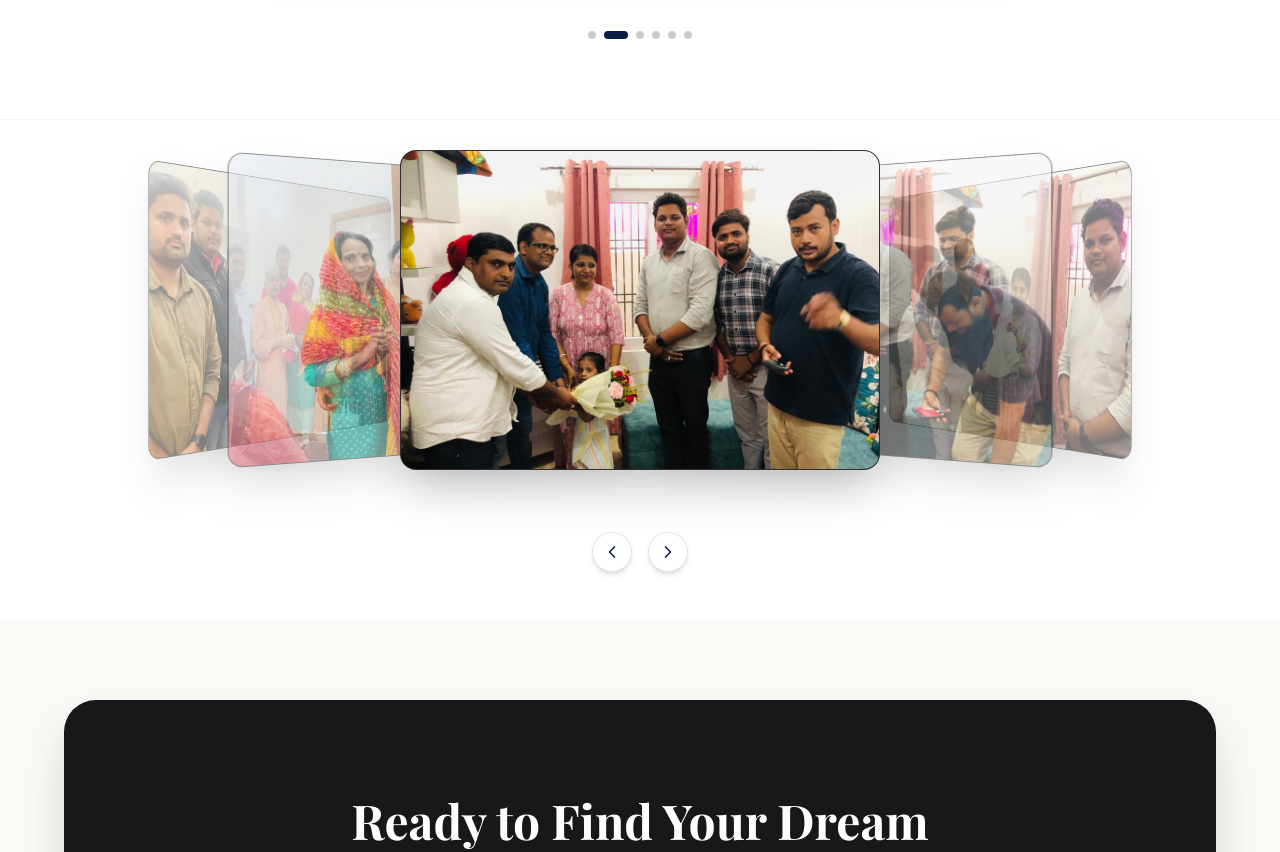
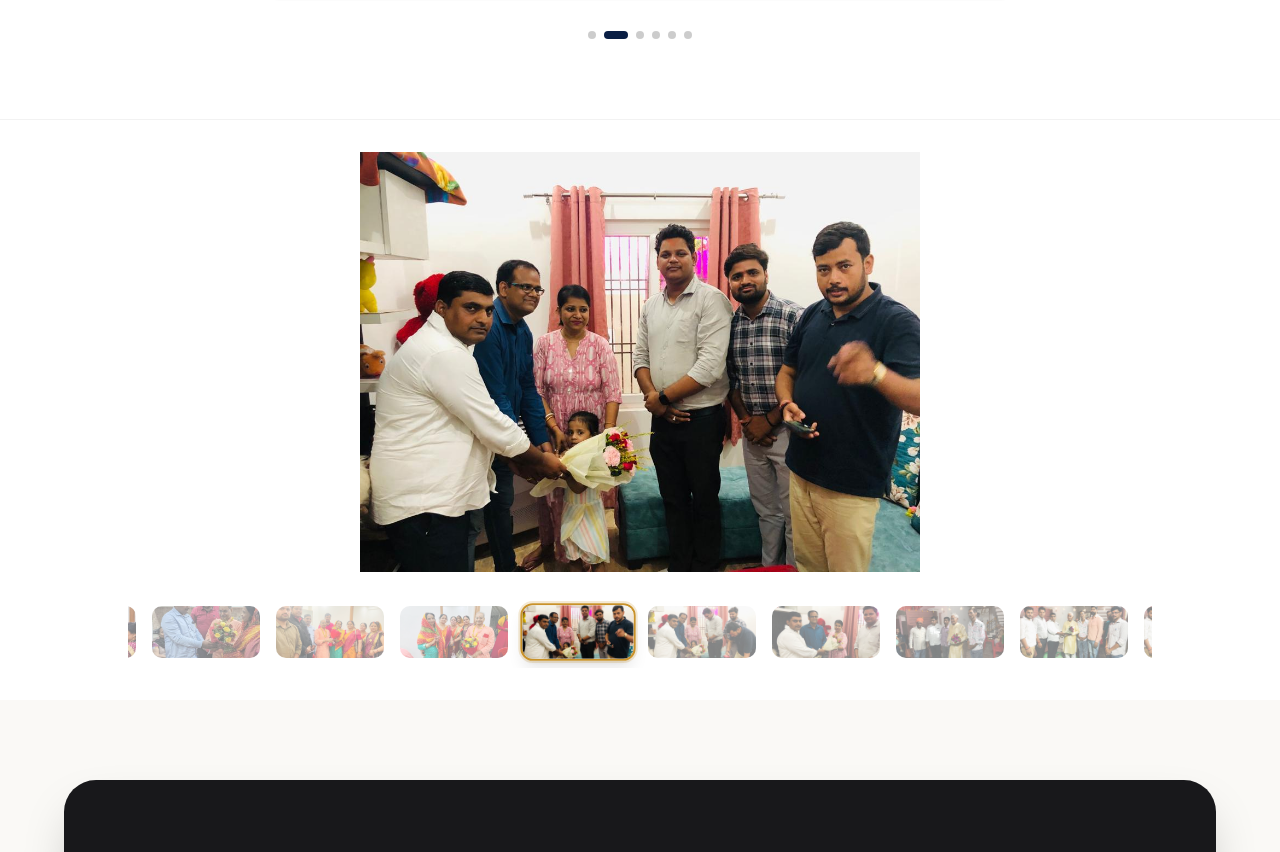
Before and after one commit to ramtajogii/realstate, a Next.js app: page / in a window 1280 px wide. Shown: the part 2612-3464 px from the top of the page. Built offline with nearby package versions, Linux system fonts and the light colour scheme.

Commit message:
fix the image widht

```diff
--- a/app/contact/page.tsx
+++ b/app/contact/page.tsx
@@ -83,7 +83,7 @@ export default function ContactPage() {
     <>
       {/* Hero */}
       <section className="relative h-72 flex items-center overflow-hidden">
-        <Image src="https://images.unsplash.com/photo-1497366216548-37526070297c?w=1920&q=80" alt="Contact" fill className="object-cover" />
+        {/* <Image src="https://images.unsplash.com/photo-1497366216548-37526070297c?w=1920&q=80" alt="Contact" fill className="object-cover" /> */}
         <div className="absolute inset-0 bg-white/75" />
         <div className="relative z-10 max-w-7xl mx-auto px-6">
           <span className="text-[#091e44] text-xs uppercase tracking-widest">Reach Us</span>
--- a/app/globals.css
+++ b/app/globals.css
@@ -21,13 +21,16 @@
 
 html {
   scroll-behavior: smooth;
+  overflow-x: clip;
+  max-width: 100%;
 }
 
 body {
   background-color: #ffffff;
   color: #000000;
   font-family: 'DM Sans', sans-serif;
-  overflow-x: hidden;
+  overflow-x: clip;
+  max-width: 100%;
 }
 
 /* Scrollbar */
--- a/app/page.tsx
+++ b/app/page.tsx
@@ -217,7 +217,7 @@ export default function HomePage() {
         {/* Background Image (replace with video if available) */}
         <div className="relative aspect-[2/1] w-full overflow-hidden bg-white">
           <div
-            className={`flex h-full ${isHeroTransitioning ? 'transition-transform duration-700 ease-in-out' : ''}`}
+            className={`flex h-full w-full ${isHeroTransitioning ? 'transition-transform duration-700 ease-in-out' : ''}`}
             style={{ transform: `translateX(-${currentSlide * 100}%)` }}
             onTransitionEnd={handleHeroTransitionEnd}
           >
@@ -406,7 +406,7 @@ export default function HomePage() {
             {/* Slider window */}
             <div className="overflow-hidden rounded-2xl border border-black/10 bg-[#F7F7F7] hover:border-[#091e44]/30 transition-all duration-300 shadow-sm">
               <div
-                className={`flex ${isTestimonialTransitioning ? 'transition-transform duration-500 ease-in-out' : ''}`}
+                className={`flex w-full ${isTestimonialTransitioning ? 'transition-transform duration-500 ease-in-out' : ''}`}
                 style={{ transform: `translateX(-${currentTestimonial * 100}%)` }}
                 onTransitionEnd={handleTestimonialTransitionEnd}
               >
@@ -431,14 +431,14 @@ export default function HomePage() {
             {/* Left and Right Arrows */}
             <button
               onClick={handlePrevTestimonial}
-              className="absolute left-[-8px] md:left-[-24px] top-1/2 -translate-y-1/2 z-10 flex items-center justify-center w-10 h-10 md:w-12 md:h-12 rounded-full bg-white border border-black/10 hover:border-[#091e44]/30 text-[#091e44] hover:bg-[#091e44] hover:text-white transition-all duration-300 shadow-md focus:outline-none hover:scale-105"
+              className="absolute left-1 md:left-[-24px] top-1/2 -translate-y-1/2 z-10 flex items-center justify-center w-10 h-10 md:w-12 md:h-12 rounded-full bg-white border border-black/10 hover:border-[#091e44]/30 text-[#091e44] hover:bg-[#091e44] hover:text-white transition-all duration-300 shadow-md focus:outline-none hover:scale-105"
               aria-label="Previous testimonial"
             >
               <ChevronLeft className="w-5 h-5 md:w-6 md:h-6" />
             </button>
             <button
               onClick={handleNextTestimonial}
-              className="absolute right-[-8px] md:right-[-24px] top-1/2 -translate-y-1/2 z-10 flex items-center justify-center w-10 h-10 md:w-12 md:h-12 rounded-full bg-white border border-black/10 hover:border-[#091e44]/30 text-[#091e44] hover:bg-[#091e44] hover:text-white transition-all duration-300 shadow-md focus:outline-none hover:scale-105"
+              className="absolute right-1 md:right-[-24px] top-1/2 -translate-y-1/2 z-10 flex items-center justify-center w-10 h-10 md:w-12 md:h-12 rounded-full bg-white border border-black/10 hover:border-[#091e44]/30 text-[#091e44] hover:bg-[#091e44] hover:text-white transition-all duration-300 shadow-md focus:outline-none hover:scale-105"
               aria-label="Next testimonial"
             >
               <ChevronRight className="w-5 h-5 md:w-6 md:h-6" />
@@ -468,76 +468,69 @@ export default function HomePage() {
         </div>
       </section>
 
-      {/* ===== WELCOME COVERFLOW SLIDER SECTION ===== */}
-      <section className="bg-[#ffffff] py-18 px-6 overflow-hidden border-t border-black/5">
+      {/* ===== WELCOME IMAGE SLIDER SECTION (Large Image with Thumbnails) ===== */}
+      <section className="bg-[#ffffff] py-6 md:py-8 px-6 overflow-hidden border-t border-black/5">
         <div className="max-w-7xl mx-auto text-center">
-          {/* 3D Cover Flow Slider */}
-          <div className="relative w-full flex flex-col items-center justify-center mb-12">
-            <div className="relative flex items-center justify-center h-[250px] md:h-[380px] w-full overflow-visible [perspective:1200px] [transform-style:preserve-3d] [--welcome-offset:110px] md:[--welcome-offset:220px]">
+          {/* <span className="text-[#091e44] text-xs uppercase tracking-widest font-semibold tracking-wider font-display">Welcome to Dalan</span>
+          <h2 className="font-display text-3xl md:text-5xl font-bold text-black mt-2 mb-4">Our Sites & Corporate Office</h2> */}
+          {/* <div className="w-14 h-1 bg-[#C9922A] mx-auto mb-10" /> */}
+
+          {/* Large Image Showcase */}
+          <div className="relative w-full max-w-4xl mx-auto h-[260px] md:h-[420px] rounded-3xl overflow-hidden bg-white group mb-6">
+            <Image
+              src={welcomeImages[activeWelcome]}
+              alt={`Dalan Site Image ${activeWelcome + 1}`}
+              fill
+              priority
+              sizes="(max-w-1024px) 100vw, 1024px"
+              className="object-contain transition-all duration-500 ease-in-out"
+            />
+
+            {/* Arrow Overlay Controls (visible on hover) */}
+            <button
+              onClick={handlePrevWelcome}
+              className="absolute left-4 top-1/2 -translate-y-1/2 flex items-center justify-center w-12 h-12 rounded-full bg-black/30 hover:bg-black/60 text-white backdrop-blur-sm transition-all duration-300 opacity-0 group-hover:opacity-100 focus:opacity-100 hover:scale-105"
+              aria-label="Previous image"
+            >
+              <ChevronLeft className="w-6 h-6" />
+            </button>
+            <button
+              onClick={handleNextWelcome}
+              className="absolute right-4 top-1/2 -translate-y-1/2 flex items-center justify-center w-12 h-12 rounded-full bg-black/30 hover:bg-black/60 text-white backdrop-blur-sm transition-all duration-300 opacity-0 group-hover:opacity-100 focus:opacity-100 hover:scale-105"
+              aria-label="Next image"
+            >
+              <ChevronRight className="w-6 h-6" />
+            </button>
+
+          </div>
+
+          {/* Thumbnails Scrollable Strip */}
+          <div className="relative w-full max-w-5xl mx-auto">
+            <div className="flex gap-3 overflow-x-auto py-2 px-1 [&::-webkit-scrollbar]:hidden [-ms-overflow-style:none] [scrollbar-width:none] justify-start md:justify-center w-full">
               {welcomeImages.map((src, index) => {
-                let diff = index - activeWelcome;
-                const len = welcomeImages.length;
-                if (diff > len / 2) diff -= len;
-                if (diff < -len / 2) diff += len;
-
-                const absDiff = Math.abs(diff);
-                const isVisible = absDiff <= 2;
-
-                // 3D Coverflow styling calculations
-                const rotateY = diff * -35;
-                const translateZ = absDiff * -150;
-                const opacity = diff === 0 ? 1 : 0.55;
-                const zIndex = 10 - absDiff;
-
+                const isActive = activeWelcome === index;
                 return (
-                  <div
+                  <button
                     key={index}
                     onClick={() => setActiveWelcome(index)}
-                    className="absolute w-[280px] h-[190px] md:w-[480px] md:h-[320px] rounded-2xl overflow-hidden shadow-2xl transition-all duration-500 ease-in-out cursor-pointer select-none bg-zinc-900 border border-white/10"
-                    style={{
-                      transform: isVisible
-                        ? `translateX(calc(${diff} * var(--welcome-offset))) translateZ(${translateZ}px) rotateY(${rotateY}deg)`
-                        : 'scale(0.5) translateZ(-400px)',
-                      opacity: isVisible ? opacity : 0,
-                      zIndex: zIndex,
-                      pointerEvents: isVisible ? 'auto' : 'none',
-                    }}
+                    className={`relative w-20 h-14 md:w-28 md:h-18 rounded-xl overflow-hidden cursor-pointer flex-shrink-0 transition-all duration-300 border-2 ${isActive
+                        ? 'border-[#C9922A] scale-[1.03] shadow-lg ring-2 ring-[#C9922A]/20'
+                        : 'border-transparent opacity-50 hover:opacity-100'
+                      }`}
+                    aria-label={`Go to image ${index + 1}`}
                   >
                     <Image
                       src={src}
-                      alt={`Dalan Welcome ${index + 1}`}
+                      alt={`Thumbnail ${index + 1}`}
                       fill
-                      sizes="(max-w-768px) 280px, 480px"
+                      sizes="(max-w-768px) 80px, 112px"
                       className="object-cover"
-                      draggable={false}
                     />
-                  </div>
+                  </button>
                 )
               })}
             </div>
-
-            {/* Slider Navigation Arrows */}
-            <div className="flex gap-4 mt-8">
-              <button
-                onClick={handlePrevWelcome}
-                className="flex items-center justify-center w-10 h-10 rounded-full bg-white border border-black/10 text-[#091e44] hover:bg-[#091e44] hover:text-white transition-all duration-300 shadow-md focus:outline-none hover:scale-105"
-                aria-label="Previous Welcome Slide"
-              >
-                <ChevronLeft className="w-5 h-5" />
-              </button>
-              <button
-                onClick={handleNextWelcome}
-                className="flex items-center justify-center w-10 h-10 rounded-full bg-white border border-black/10 text-[#091e44] hover:bg-[#091e44] hover:text-white transition-all duration-300 shadow-md focus:outline-none hover:scale-105"
-                aria-label="Next Welcome Slide"
-              >
-                <ChevronRight className="w-5 h-5" />
-              </button>
-            </div>
           </div>
-
-          {/* <span className="text-[#091e44] text-xs uppercase tracking-widest font-semibold tracking-wider font-display">Welcome to Dalan</span> */}
-          {/* <h2 className="font-display text-3xl md:text-5xl font-bold text-black mt-2 mb-4">Our Sites & Corporate Office</h2> */}
-          {/* <div className="w-14 h-1 bg-[#C9922A] mx-auto" /> */}
         </div>
       </section>
 
--- a/app/projects/page.tsx
+++ b/app/projects/page.tsx
@@ -38,7 +38,7 @@ export default function ProjectsPage() {
     <>
       {/* Hero */}
       <section className="relative h-72 md:h-80 flex items-center overflow-hidden">
-        <Image src="https://images.unsplash.com/photo-1582407947304-fd86f028f716?w=1920&q=80" alt="Projects" fill className="object-cover" />
+        {/* <Image src="https://images.unsplash.com/photo-1582407947304-fd86f028f716?w=1920&q=80" alt="Projects" fill className="object-cover" /> */}
         <div className="absolute inset-0 bg-white/70" />
         <div className="relative z-10 max-w-7xl mx-auto px-6">
           <span className="text-[#091e44] text-xs uppercase tracking-widest font-semibold">Our Portfolio</span>
```
Also changed, not shown: app/about/page.tsx (+19 -40 lines).
